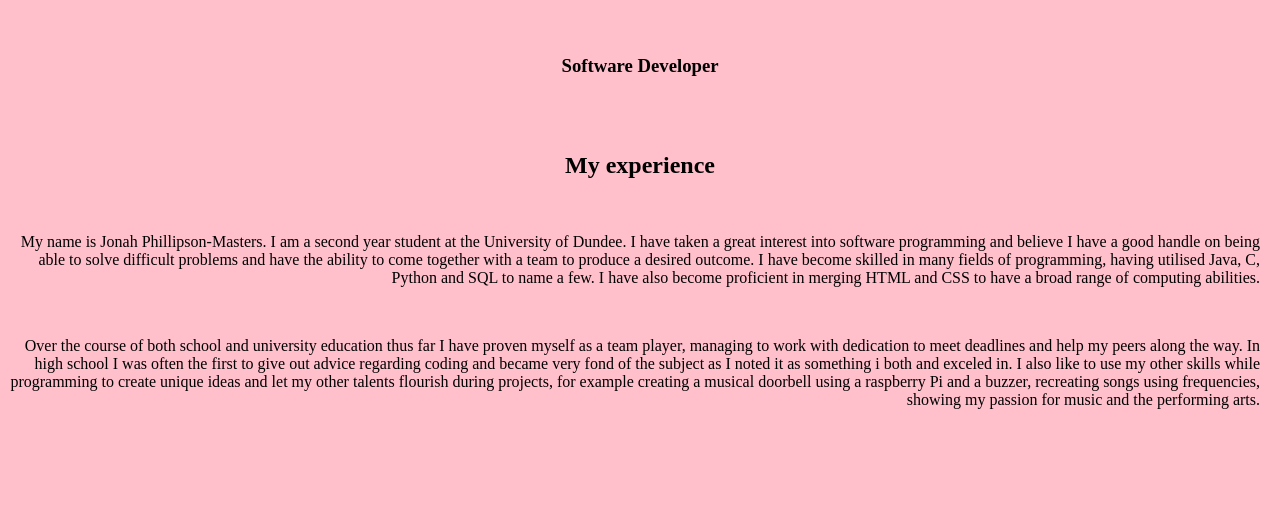
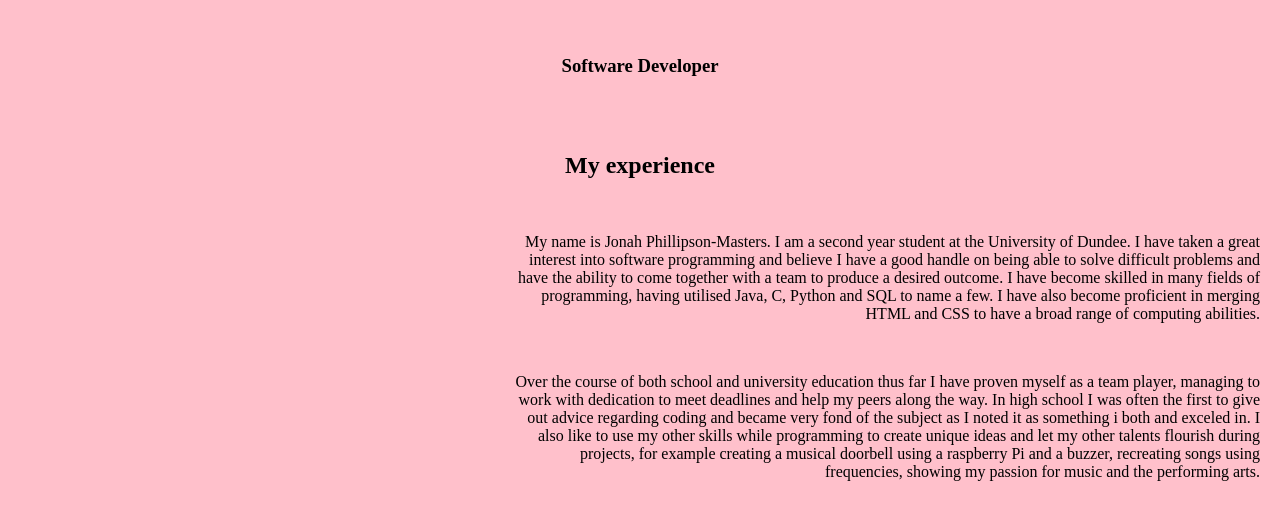
Before and after one commit to JonahMasters/Portfolio, a plain HTML site: page index.html in a window 1280 px wide. Shown: the part 58-578 px from the top of the page. Drawn offline with Linux system fonts and the light colour scheme.

Commit message:
styleparas

```diff
--- a/index.html
+++ b/index.html
@@ -17,11 +17,11 @@
     <br>
     <h2>My experience</h2>
     <br>
-    <p style="text-align: right; margin-right: 20px;">My name is Jonah Phillipson-Masters. I am a second year student at the University of Dundee. I have taken a great interest into software programming and believe I have a good handle on being able to solve
+    <p id="para1">My name is Jonah Phillipson-Masters. I am a second year student at the University of Dundee. I have taken a great interest into software programming and believe I have a good handle on being able to solve
     difficult problems and have the ability to come together with a team to produce a desired outcome. I have become skilled in many fields of programming, having utilised Java, C, Python and SQL to name a few. I have also become proficient in merging HTML and CSS
     to have a broad range of computing abilities.</p>
     <br>
-    <p style="text-align: right; margin-right: 20px;">Over the course of both school and university education thus far I have proven myself as a team player, managing to work with dedication
+    <p id="para1">Over the course of both school and university education thus far I have proven myself as a team player, managing to work with dedication
     to meet deadlines and help my peers along the way. In high school I was often the first to give out advice regarding coding and became very fond of the subject as I noted it as something i both
     and exceled in. I also like to use my other skills while programming to create unique ideas and let my other talents flourish during projects, for example creating a musical doorbell using a raspberry Pi
     and a buzzer, recreating songs using frequencies, showing my passion for music and the performing arts.</p>
--- a/styles.css
+++ b/styles.css
@@ -3,3 +3,7 @@ body {
     background: pink;
     text-align: center;
 }
+
+#para1 {
+    text-align: right; margin-right: 20px;margin-left: 500px;
+}
```
